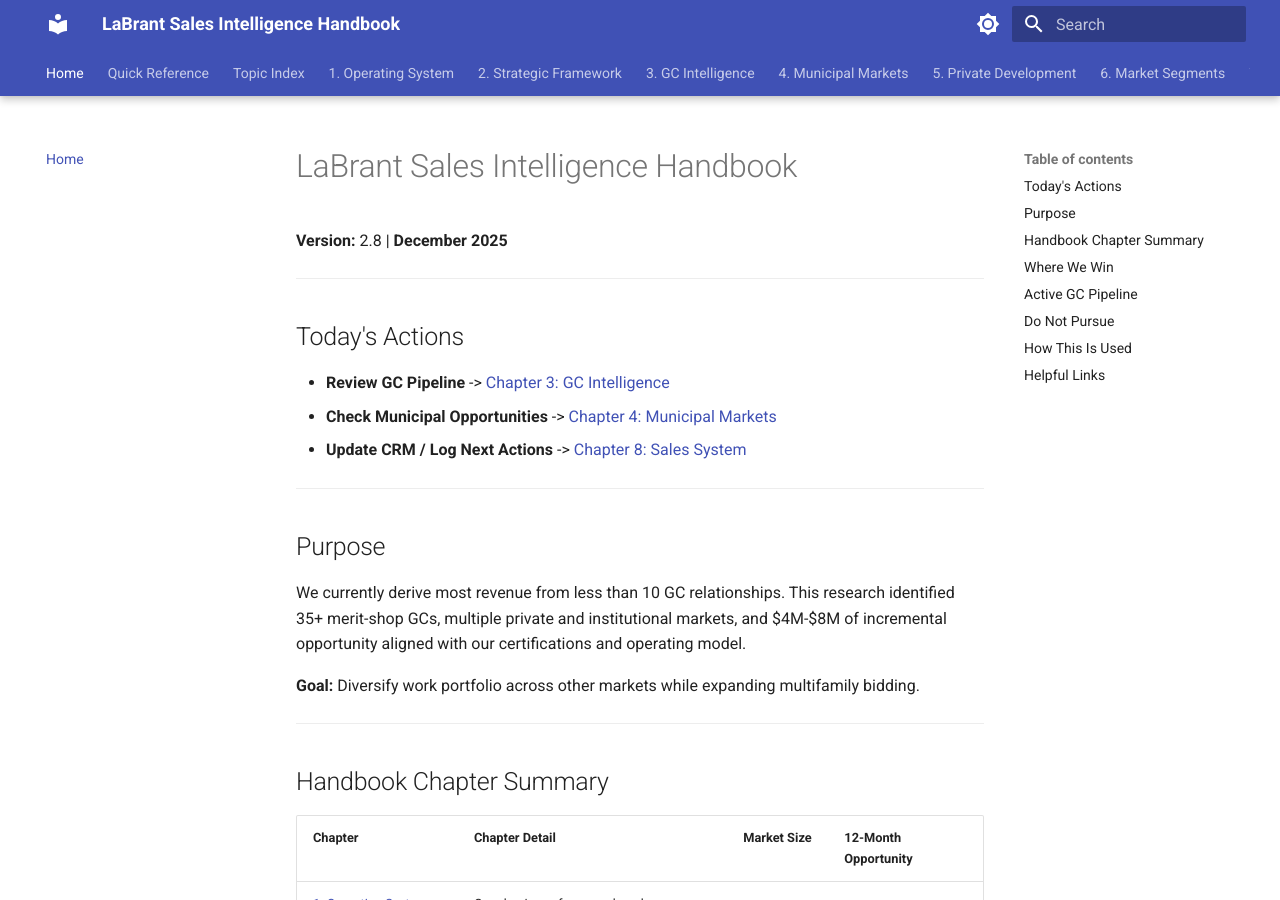
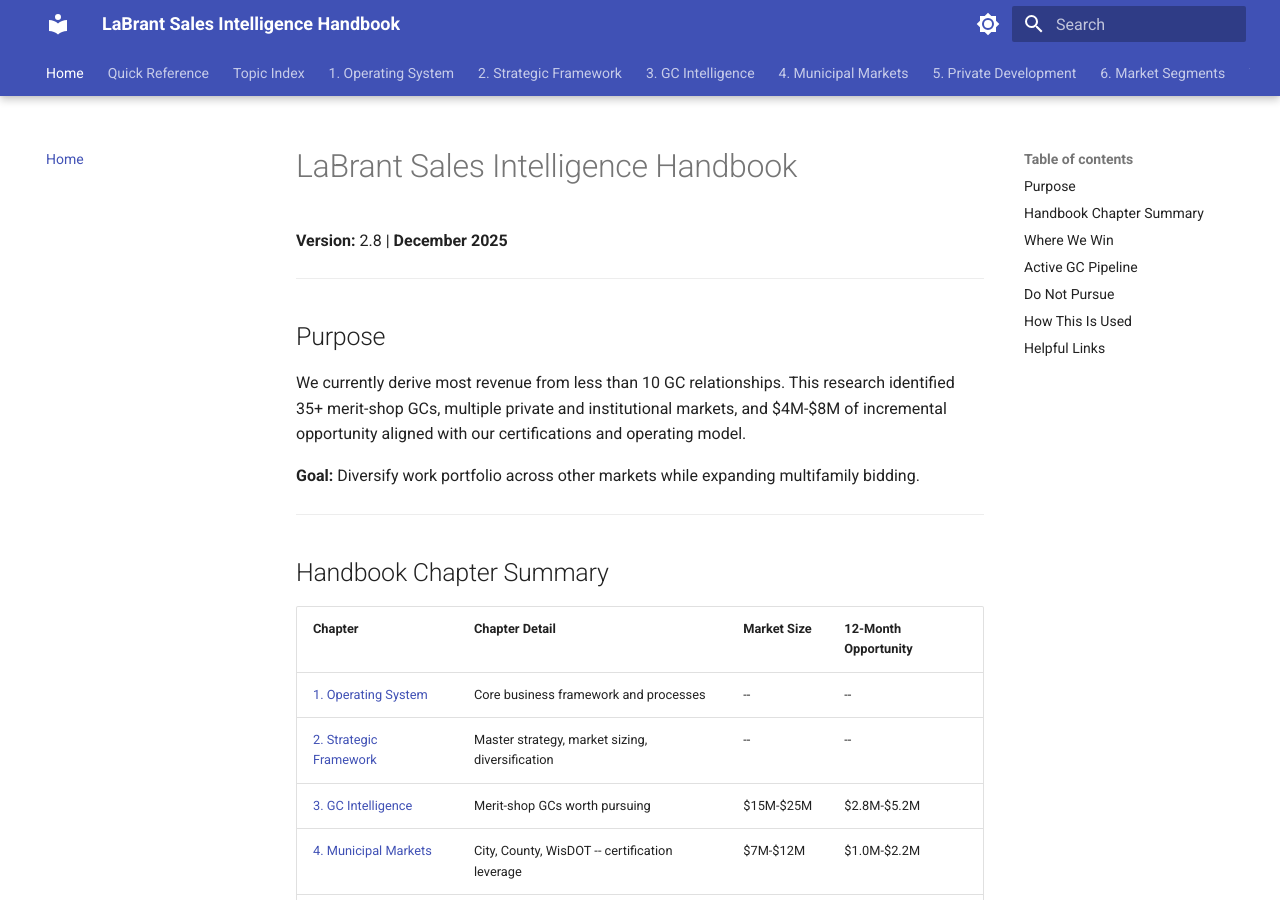
Before and after one commit to LaBrant-Associates-LLC/sales-intelligence-handbook, an MkDocs documentation site: the page built from docs/index.md, in a window 1280 px wide and 900 px high. Built offline with MkDocs 1.6.1 and Material for MkDocs 9.7.7, drawn with Linux system fonts in a browser that asks for light colours.

Commit message:
Remove Today's Actions section from homepage
🤖 Generated with [Claude Code](https://claude.com/claude-code)

Co-Authored-By: Claude Opus 4.5 <noreply@anthropic.com>

```diff
--- a/docs/index.md
+++ b/docs/index.md
@@ -1,14 +1,6 @@
 # LaBrant Sales Intelligence Handbook
 
 **Version:** 2.8 | **December 2025**
-
----
-
-## Today's Actions
-
-- **Review GC Pipeline** -> [Chapter 3: GC Intelligence](ch3-gc-intelligence/)
-- **Check Municipal Opportunities** -> [Chapter 4: Municipal Markets](ch4-municipal/)
-- **Update CRM / Log Next Actions** -> [Chapter 8: Sales System](ch8-sales-system.md)
 
 ---
 
```
